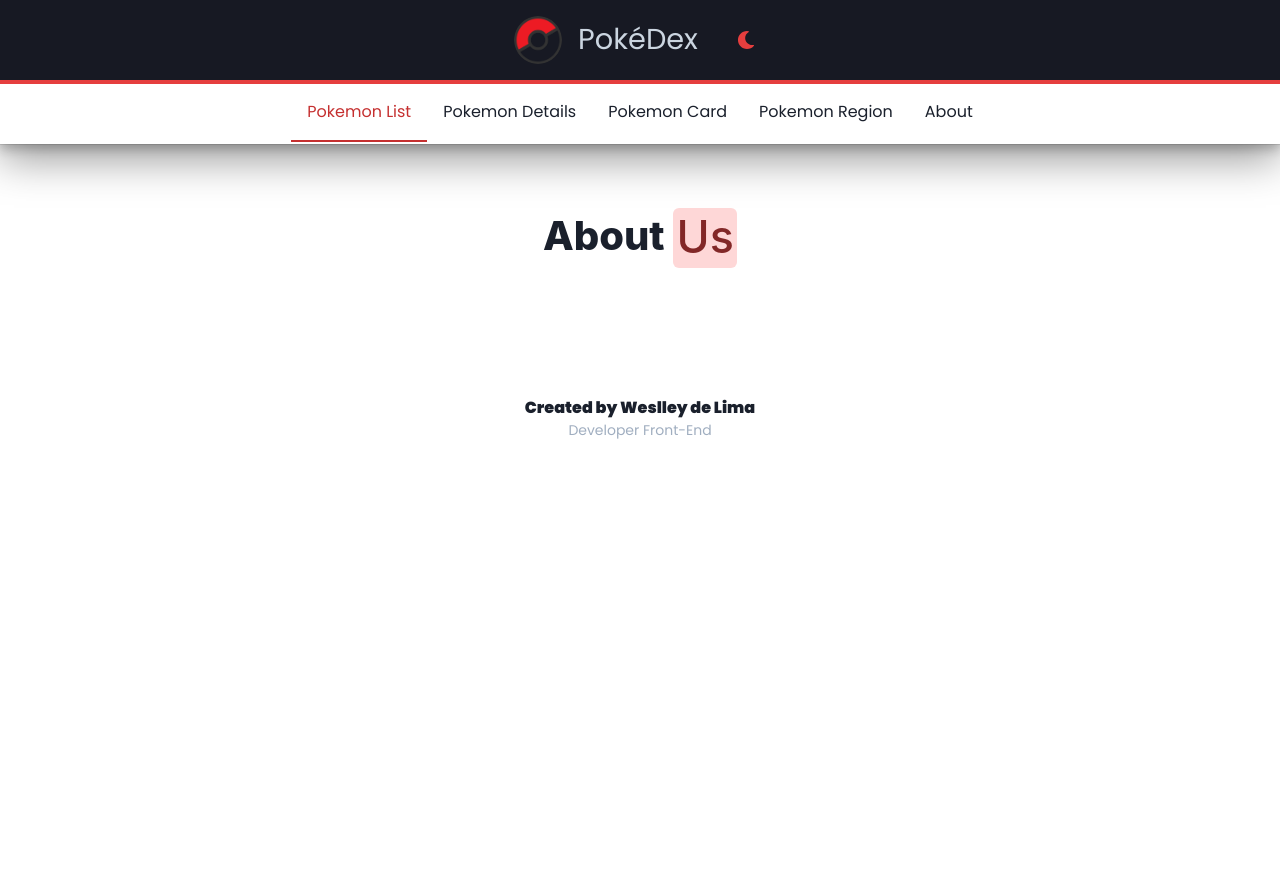
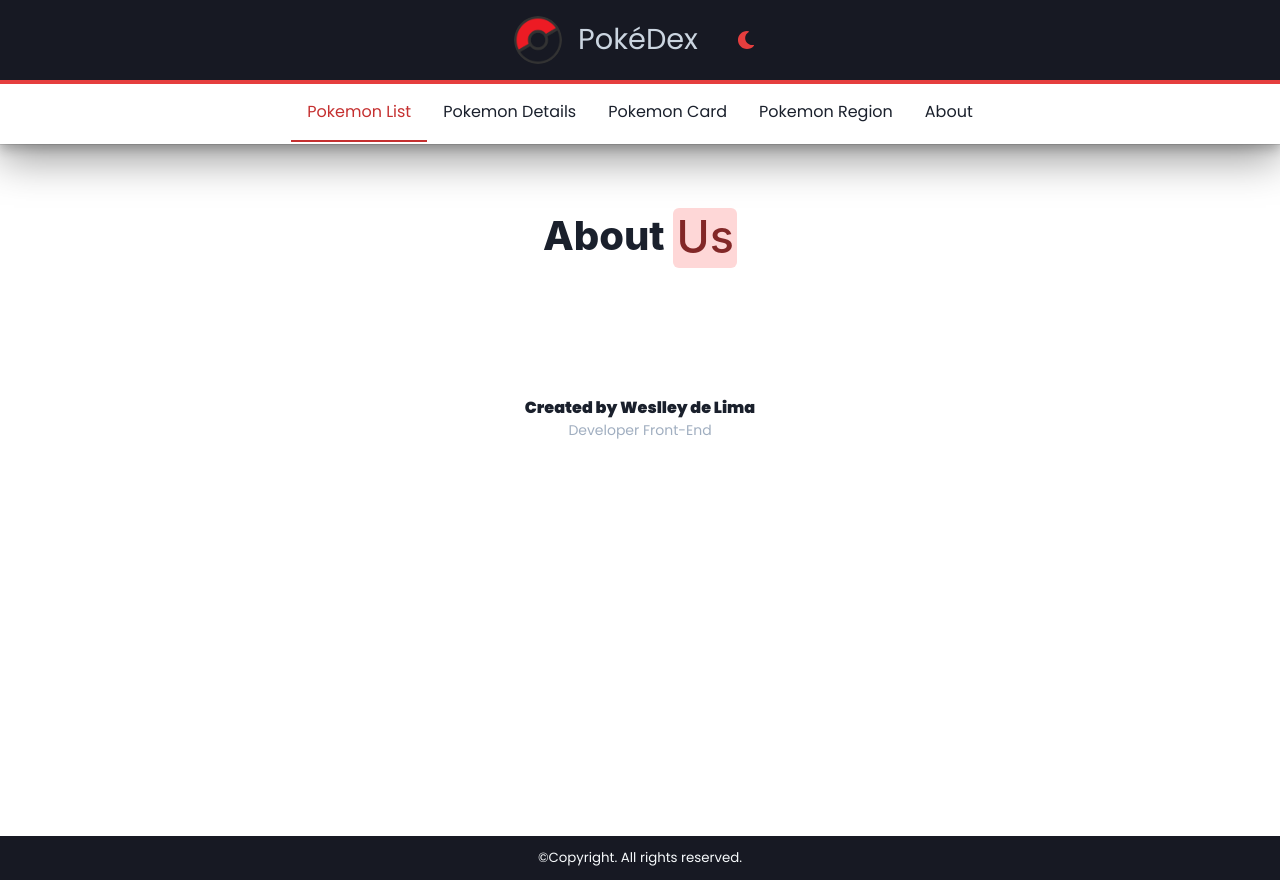
Before and after one commit to pauloWeslleY/pokedex__next, a Next.js app: page /about in a window 1280 px wide. Before the commit the page ends 800 px from the top, so only its background shows below. Built offline with nearby package versions, Linux system fonts and the light colour scheme.

Commit message:
feature Footer

```diff
--- a/src/components/About/About.tsx
+++ b/src/components/About/About.tsx
@@ -22,6 +22,7 @@ export function AboutContent({ name, developer }: About) {
          spacing={{ base: 8, md: 10 }}
          align={"center"}
          direction={"column"}
+         h={"60vh"}
       >
          <Box textAlign={"center"}>
             <Link onClick={getLink}>
--- /dev/null
+++ b/src/components/Footer/Footer.tsx
@@ -0,0 +1,43 @@
+import { memo } from "react";
+import {
+   Box,
+   Divider,
+   Flex,
+   HStack,
+   Image,
+   Link,
+   Stack,
+   Text,
+   VStack,
+} from "@chakra-ui/react";
+
+export function Footer() {
+   return (
+      <section>
+         <Box
+            bg={"gray.900"}
+            _dark={{
+               bg: "gray.10",
+            }}
+            display={"flex"}
+            justifyContent={"center"}
+            mt={"1.5rem"}
+         >
+            <VStack py={3}>
+               <Text
+                  textAlign={"center"}
+                  fontSize={"smaller"}
+                  color={"gray.50"}
+                  _dark={{
+                     color: "gray.900",
+                  }}
+               >
+                  &copy;Copyright. All rights reserved.
+               </Text>
+            </VStack>
+         </Box>
+      </section>
+   );
+}
+
+export default memo(Footer);
--- /dev/null
+++ b/src/components/Footer/index.ts
@@ -0,0 +1,3 @@
+import Footer from "./Footer";
+
+export { Footer };
--- a/src/pages/_app.tsx
+++ b/src/pages/_app.tsx
@@ -1,6 +1,7 @@
 import type { AppProps } from "next/app";
 import { ChakraProvider, ColorModeScript } from "@chakra-ui/react";
 import { Navigation } from "../components/Navigation";
+import { Footer } from "../components/Footer";
 
 import theme from "./../themes/themes";
 
@@ -11,6 +12,7 @@ function MyApp({ Component, pageProps }: AppProps) {
          <Navigation />
 
          <Component {...pageProps} />
+         <Footer />
       </ChakraProvider>
    );
 }
```
